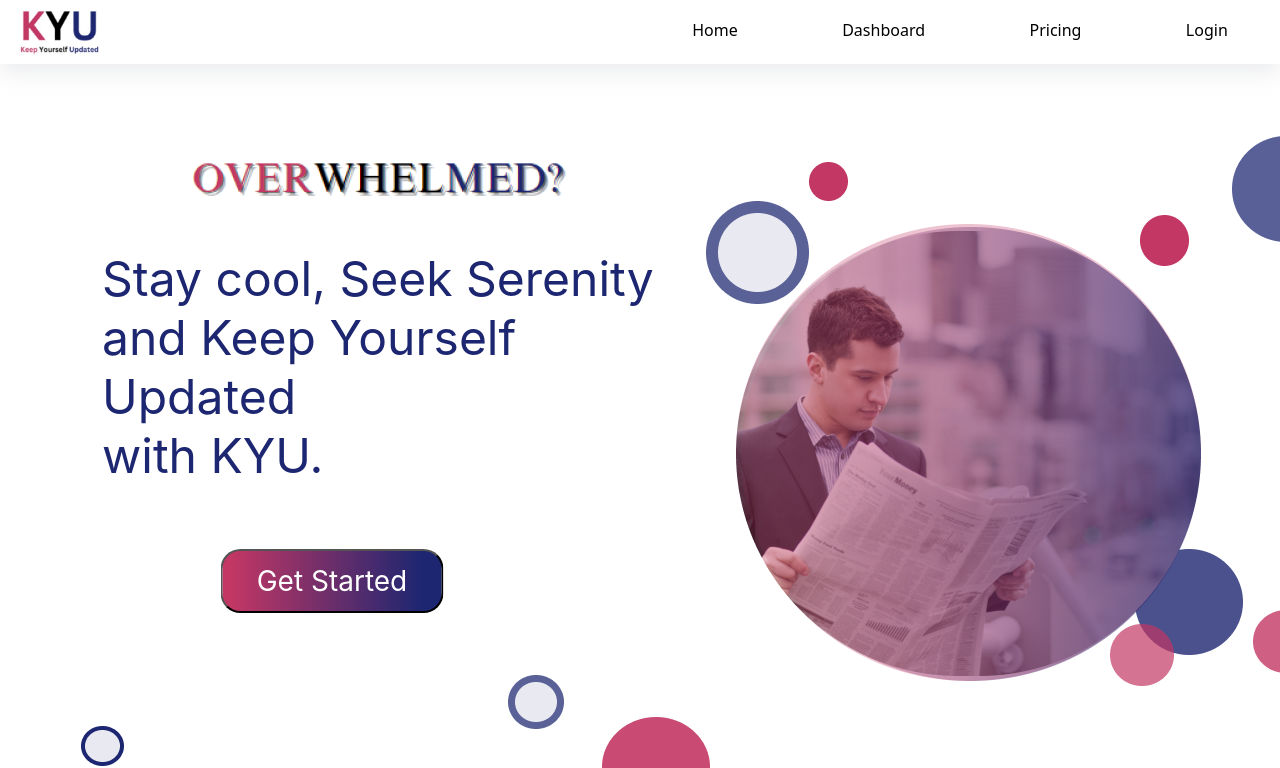
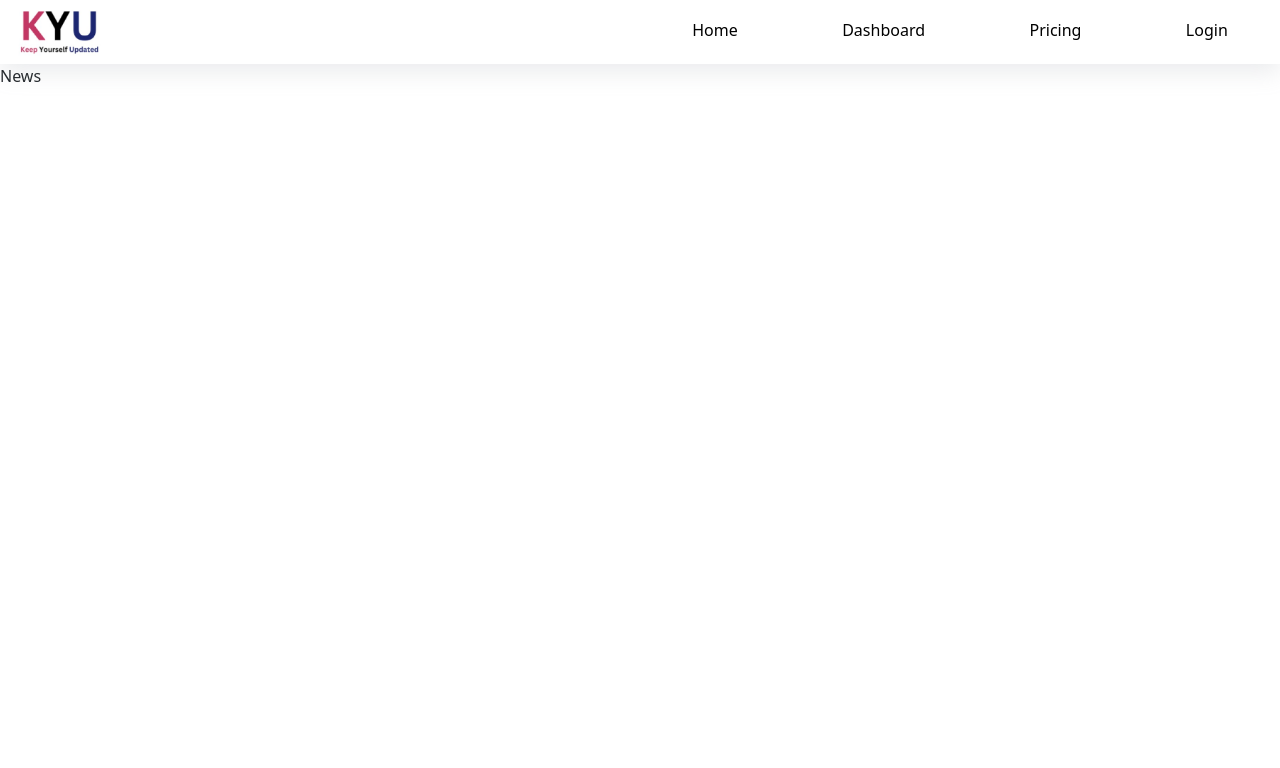
Before and after one commit to PoorneshPrahal/KEEP-YOURSELF-UPDATED-KYU-, a React (Create React App) app: page / in a window 1280 px wide. Shown: the top 768 px of the page. Built offline with nearby package versions, Linux system fonts and the light colour scheme.

Commit message:
Sidebar changes

```diff
--- a/src/App.js
+++ b/src/App.js
@@ -1,5 +1,8 @@
 import "./App.css";
 import Home from "./Components/Home/home";
+import News from "./Components/News/news";
+
+import {BrowserRouter, Routes, Route} from "react-router-dom"
 
 import Navbar from "./Navbar.js";
 
@@ -7,7 +10,10 @@ function App() {
   return (
     <div className="App">
       <Navbar />
-      <Home/>
+      <News/>
+
+
+
     </div>
   );
 }
--- /dev/null
+++ b/src/Components/News/news.jsx
@@ -0,0 +1,9 @@
+import React from 'react'
+import "./news.css";
+function News() {
+  return (
+    <div>News</div>
+  )
+}
+
+export default News
```
Also changed, not shown: src/Components/Home/home.jsx (+0 -120 lines), src/Components/News/news.css (added).
